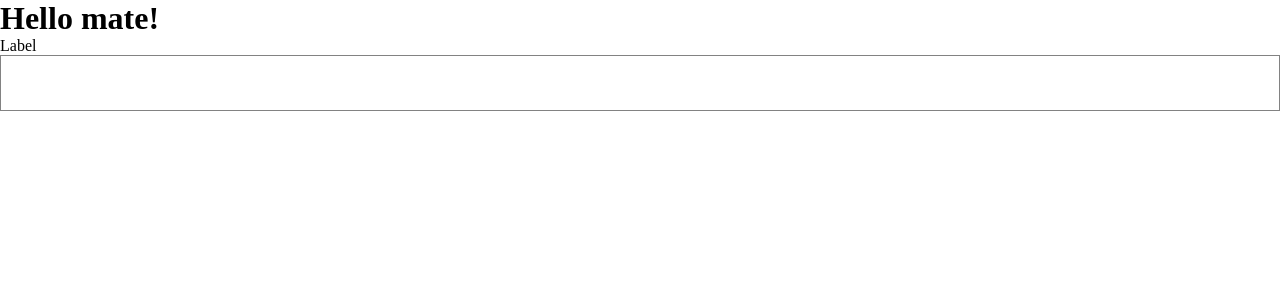
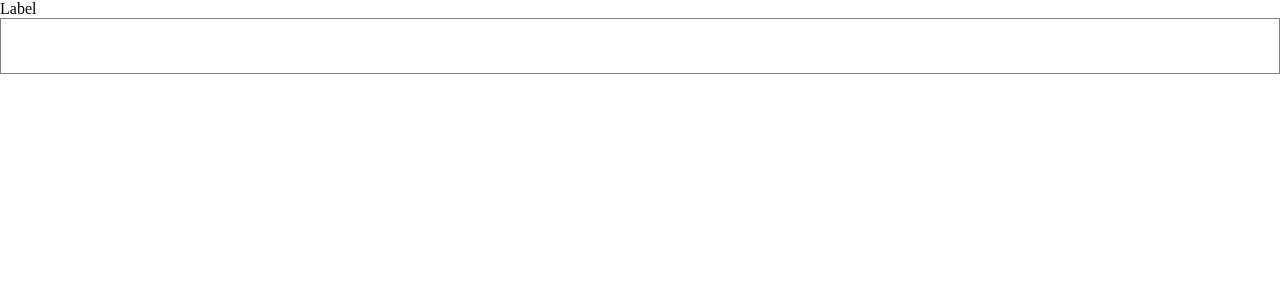
Before and after one commit to hitmaizer/inputs-components, a React (Create React App) app: page / in a window 1280 px wide. Shown: the top 300 px of the page. Built offline with nearby package versions, Linux system fonts and the light colour scheme.

Commit message:
removed sanity checker

```diff
--- a/src/App.jsx
+++ b/src/App.jsx
@@ -8,7 +8,6 @@ export default function App() {
 
     return (
         <div className="page__wrapper">
-            <h1>Hello mate!</h1>
             <Input />
         </div>
     )
```
